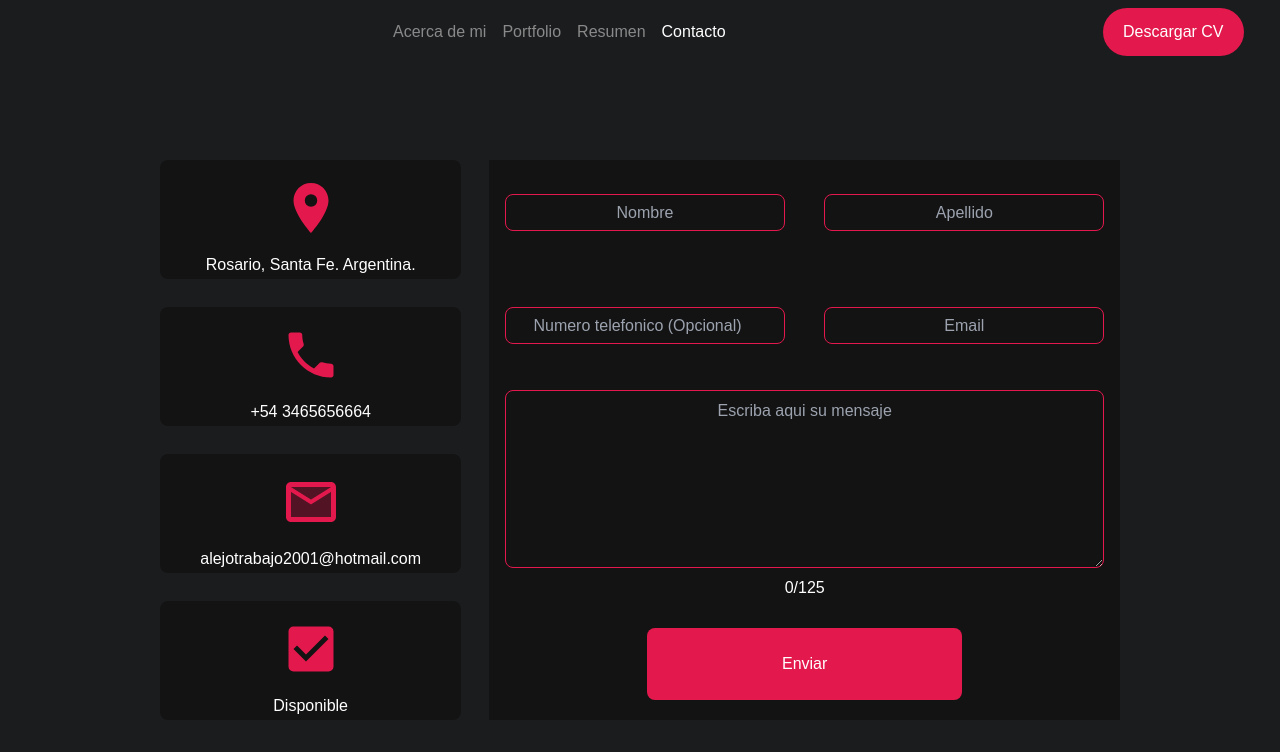
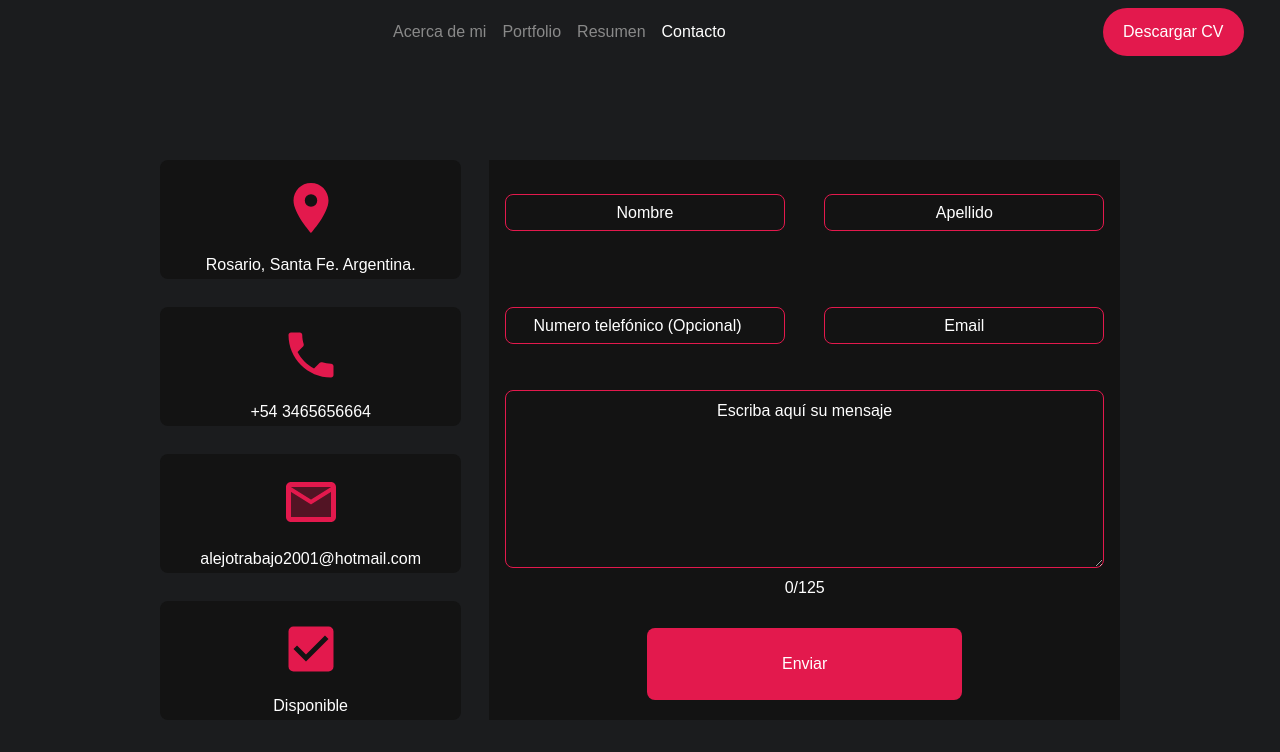
Before and after one commit to alejoborracci21/Portfolio-next.js, a Next.js app: page /contact in a window 1280 px wide. Shown: the top 752 px of the page. Built offline with nearby package versions, Linux system fonts and the light colour scheme.

Commit message:
wearfashion

```diff
--- a/src/app/components/contact/form.tsx
+++ b/src/app/components/contact/form.tsx
@@ -52,7 +52,7 @@ export const Form = () => {
   //Styles
   let commonStyles = "flex flex-col bg-[#131313] w-[100%] h-[100%] justify-center items-center rounded-lg";
   let labelsStyles = "flex flex-col items-center justify-center w-[100%] h-[50%]";
-  let inputStyles = "w-[90%] h-[100%] bg-[#131313]  text-white border border-[#e3194d] rounded-lg p-2 m-2 text-center";
+  let inputStyles = "w-[90%] h-[100%] bg-[#131313]  text-white border border-[#e3194d] rounded-lg p-2 m-2 text-center placeholder-white";
 
 
   return (
@@ -86,7 +86,7 @@ export const Form = () => {
           </label>
 
           <label className={`col-span-2 row-start-2 ${labelsStyles}`}>
-            <input type="number" name="phone" value={mensaje.phone} onChange={onChange} placeholder="Numero telefonico (Opcional)" className={`${inputStyles}`} />
+            <input type="number" name="phone" value={mensaje.phone} onChange={onChange} placeholder="Numero telefónico (Opcional)" className={`${inputStyles}`} />
           </label>
 
           <label className={`col-span-2 col-start-3 row-start-2 ${labelsStyles}`}>
@@ -94,7 +94,7 @@ export const Form = () => {
           </label>
 
           <label className={`col-span-4 row-span-2 row-start-3 flex flex-col w-[100%] h-[100%] items-center justify-center mb-2`}>
-            <textarea name="message" value={mensaje.message} onChange={onChange} placeholder="Escriba aqui su mensaje" className="w-[95%] h-[100%] bg-[#131313] text-center text-white border border-[#e3194d] rounded-lg p-2 m-2" maxLength={125} />
+            <textarea name="message" value={mensaje.message} onChange={onChange} placeholder="Escriba aquí su mensaje" className="w-[95%] h-[100%] bg-[#131313] text-center text-white border border-[#e3194d] rounded-lg p-2 m-2 placeholder-white" maxLength={125} />
             <p className="text-white">{text}/125</p>
           </label>
           <div className="col-span-4 row-start-5 flex flex-col items-center justify-center w-[100%] h-[100%]">
--- a/src/app/works/projects/projects.json
+++ b/src/app/works/projects/projects.json
@@ -2,7 +2,7 @@
     {
         "id": 1,
         "name": "Wearfashion",
-        "description": "Desarrollamos un E-Commerce de ropa urbana en el que asumí un rol de liderazgo, trabajando tanto en el backend como en el frontend. En el backend, creé rutas y modelos, y gestioné el registro de usuarios en la página web. En el frontend, integré la base de datos con los diferentes productos y usuarios, desarrollé componentes para una interfaz de usuario intuitiva y atractiva, tambien gestioné el registro e inicio de sesion del usuario desde la creacion de la pagina hasta el registro en la base de datos y permisos dentro de la pagina. Este proyecto incluyó la creación de un sistema de gestión de productos, carritos de compra, y un proceso de pago eficiente, asegurando una experiencia de usuario fluida y agradable.",
+        "description": "Desarrollamos un E-Commerce de ropa urbana en el que asumí un rol de liderazgo, trabajando tanto en el backend como en el frontend. En el backend, creé rutas y modelos, implemente una pasarela de pagos y gestioné el registro de usuarios en la página web. En el frontend, integré la base de datos con los diferentes productos y usuarios, desarrollé componentes para una interfaz de usuario intuitiva y atractiva, tambien gestioné el registro e inicio de sesion del usuario desde la creacion de la pagina hasta el registro en la base de datos y permisos dentro de la pagina. Este proyecto incluyó la creación de un sistema de gestión de productos, carritos de compra, y un proceso de pago eficiente, asegurando una experiencia de usuario fluida y agradable.",
         "images": ["/wearfashion.png", "/wearfashion2.png", "/wearfashion3.png"],
         "url": "wearfashion.vercel.app/",
         "github": "https://github.com/DanielJulianCardenasMora/proyecto_grupal_henry"
```
